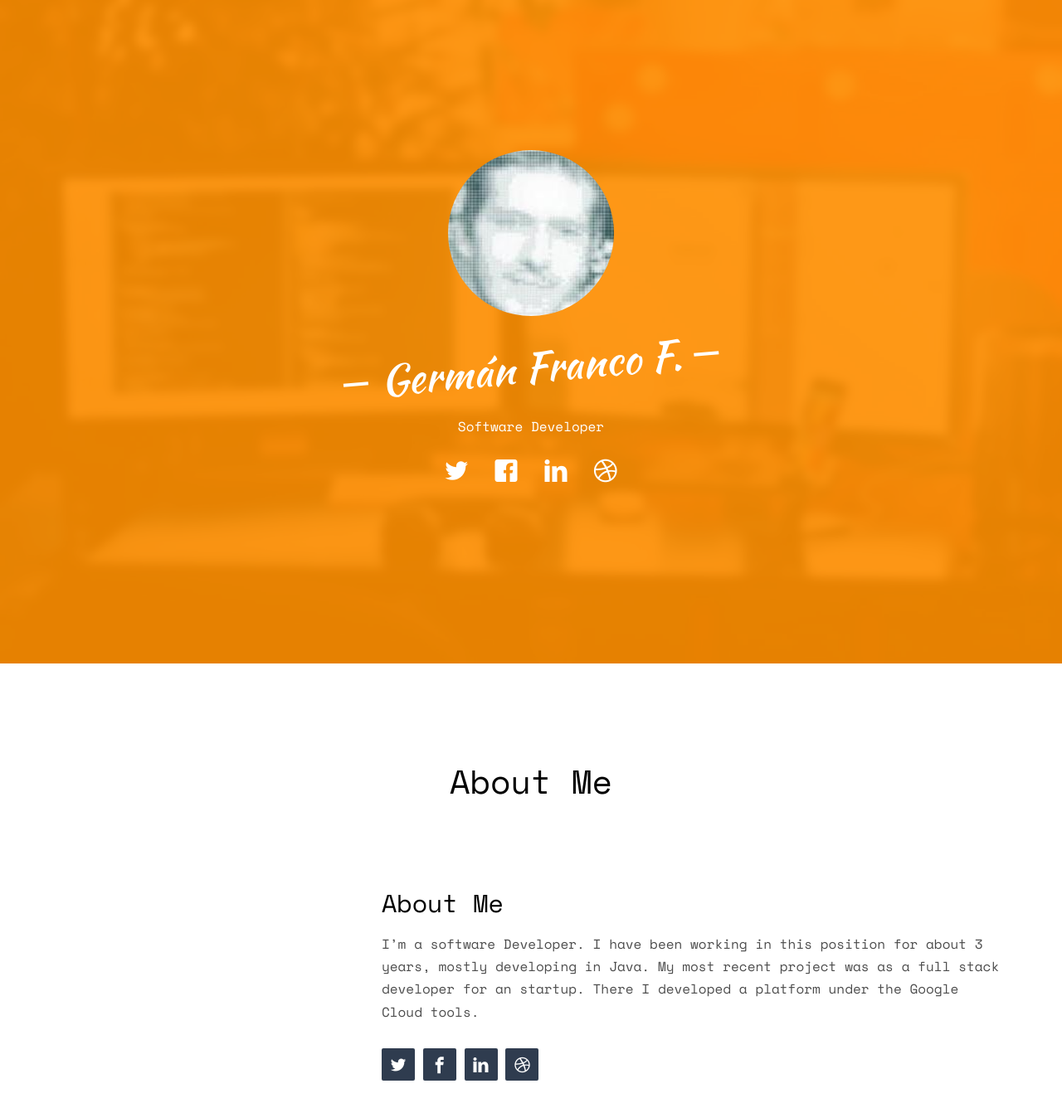
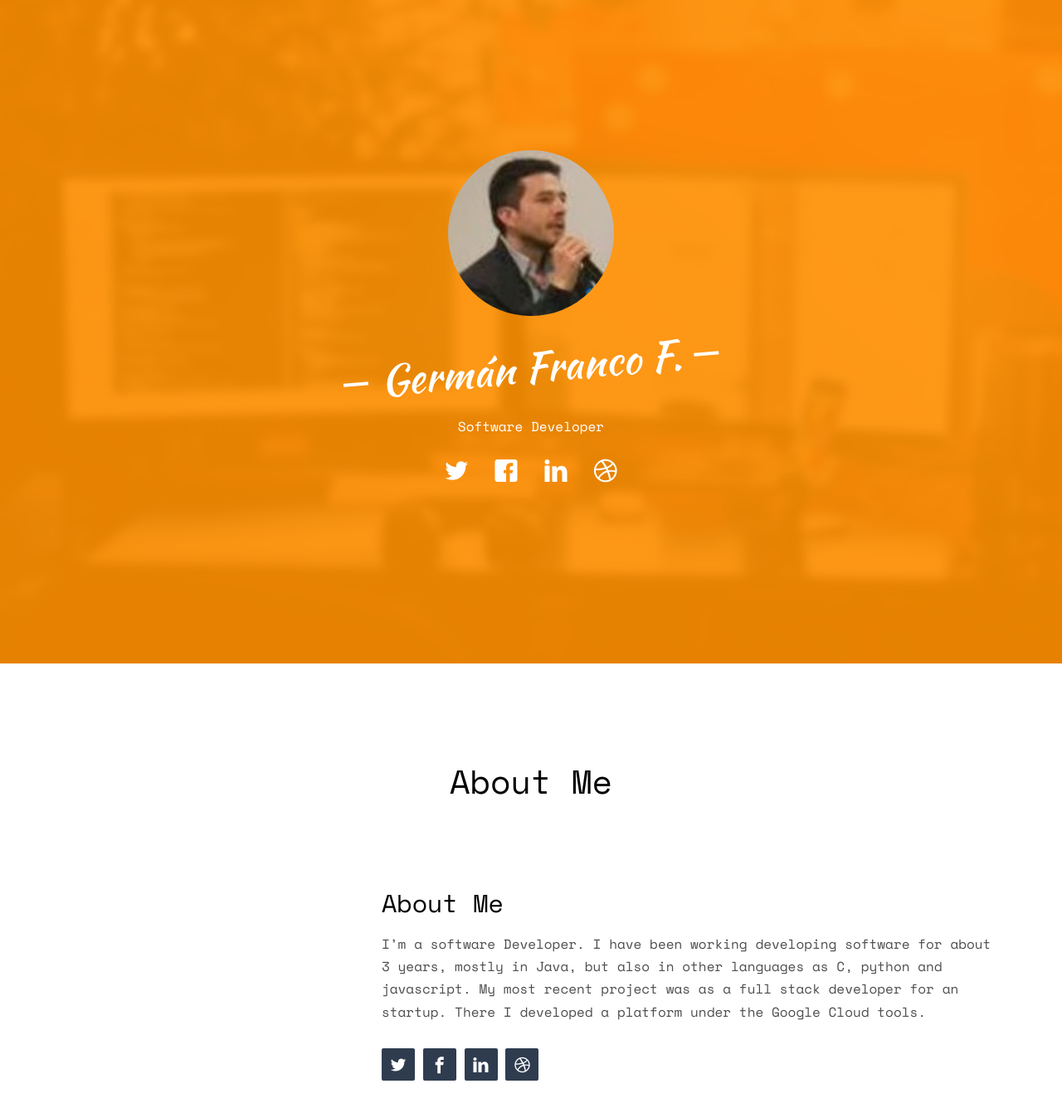
Before and after one commit to gefranco/gefranco.github.io, a plain HTML site: page index.html in a window 1280 px wide. Shown: the top 1336 px of the page at 83% size. Drawn offline with nearby package versions, Linux system fonts and the light colour scheme; some packages are replaced by stand-ins of ours; no server answers; files whose address does not match are found by name.

Commit message:
[testing]

```diff
--- a/index.html
+++ b/index.html
@@ -67,7 +67,7 @@
 				<div class="col-md-8 col-md-offset-2 text-center">
 					<div class="display-t js-fullheight">
 						<div class="display-tc js-fullheight animate-box" data-animate-effect="fadeIn">
-							<div class="profile-thumb" style="background: url(images/pic_1.jpg);"></div>
+							<div class="profile-thumb" style="background: url(images/pic_2.jpg);"></div>
 							<h1><span>Germán Franco F.</span></h1>
 							<h3><span>Software Developer</span></h3>
 							<p>
@@ -104,7 +104,7 @@
 				</div>
 				<div class="col-md-8">
 					<h2>About Me</h2>
-					<p>I’m a software Developer. I have been working in this position for about 3 years, mostly developing in Java. My most recent project was as a full stack developer for an startup. There I developed a platform under the Google Cloud tools. </p>
+					<p>I’m a software Developer. I have been working developing software for about 3 years, mostly in Java, but also in other languages as C, python and javascript. My most recent project was as a full stack developer for an startup. There I developed a platform under the Google Cloud tools. </p>
 					<p>
 						<ul class="fh5co-social-icons">
 							<li><a href="#"><i class="icon-twitter2"></i></a></li>
```
Also changed, not shown: images/pic_2.jpg (added).
